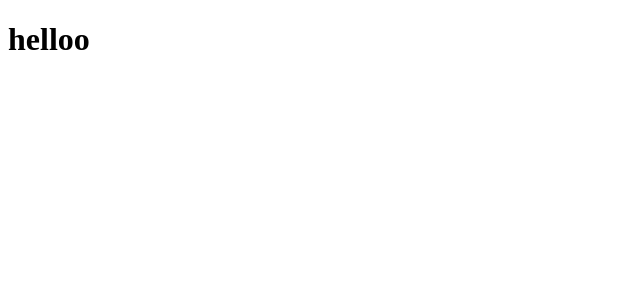
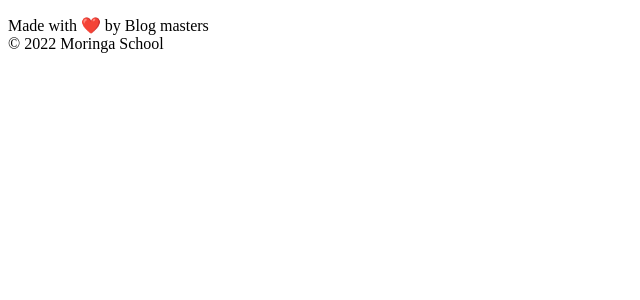
Before and after one commit to levin-achieng-dieto/blogs, a React (Create React App) app in the folder blogs-client/: page / in a window 1280 px wide. Shown: the top 300 px of the page, without its empty margins (0-640 px from the left). Built offline with nearby package versions, Linux system fonts and the light colour scheme.

Commit message:
footer added in app

```diff
--- a/blogs-client/package.json
+++ b/blogs-client/package.json
@@ -6,9 +6,13 @@
     "@testing-library/jest-dom": "^5.16.5",
     "@testing-library/react": "^13.4.0",
     "@testing-library/user-event": "^13.5.0",
+    "axios": "^1.1.3",
+    "bootstrap": "^5.2.2",
     "react": "^18.2.0",
     "react-dom": "^18.2.0",
+    "react-icons": "^4.6.0",
     "react-scripts": "5.0.1",
+    "react-toastify": "^9.1.1",
     "web-vitals": "^2.1.4"
   },
   "scripts": {
--- a/blogs-client/src/components/App.js
+++ b/blogs-client/src/components/App.js
@@ -1,9 +1,10 @@
 import React from 'react'
+import Footer from './Footer'
 
 function App(){
     return (
         <>
-            <h1>helloo</h1>
+            < Footer/>
         </>
     )
 }
```
Also changed, not shown: 1 other file (tests, documents, lock files or other folders).
